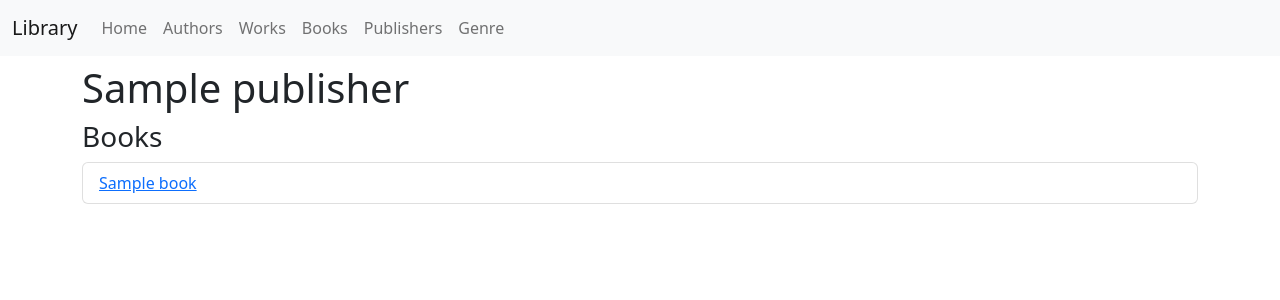
After one commit to Walter-Kovacs/otus_library-django, a Django app: template library/books/templates/publisher/details.html in a window 1280 px wide. The commit adds this page. Shown: the top 300 px of the page. Run offline with Django 4.2, Linux system fonts and the light colour scheme; the template is opened without the code that fills it: most values are stand-ins (such as "Sample title", 1, 10 or a date in 2020).

Commit message:
Publisher views

```diff
--- a/library/books/templates/book/details.html
+++ b/library/books/templates/book/details.html
@@ -7,7 +7,7 @@
 {% block content %}
   <div class="h1">{{ book.title }}</div>
   <div>
-    <a href="{# url 'publisher-details' pk=book.publisher.pk #}">
+    <a href="{% url 'publisher-details' pk=book.publisher.pk %}">
       {{ book.publisher.name }}, {{ book.publishing_year }}
     </a>
   </div>
--- /dev/null
+++ b/library/books/templates/publisher/details.html
@@ -0,0 +1,18 @@
+{% extends 'base.html' %}
+
+{% block page_title %}
+  {{ publisher.name }}
+{% endblock %}
+
+{% block content %}
+  <div class="h1">{{ publisher.name }}</div>
+
+  <div class="h3">Books</div>
+  <ul class="list-group">
+    {% for book in publisher.book_set.all %}
+      <li class="list-group-item">
+        <a href="{% url 'book-details' pk=book.pk %}">{{ book.title }}</a>
+      </li>
+    {% endfor %}
+  </ul>
+{% endblock %}
--- a/library/books/views/__init__.py
+++ b/library/books/views/__init__.py
@@ -3,3 +3,4 @@ from . import genre
 from . import work
 from . import author
 from . import book
+from . import publisher
--- a/library/templates/base.html
+++ b/library/templates/base.html
@@ -46,6 +46,9 @@
                         <a class="nav-link" aria-current="page" href="{% url 'book-list' %}">Books</a>
                     </li>
                     <li class="nav-item">
+                        <a class="nav-link" aria-current="page" href="{% url 'publisher-list' %}">Publishers</a>
+                    </li>
+                    <li class="nav-item">
                         <a class="nav-link" aria-current="page" href="{% url 'genre-list' %}">Genre</a>
                     </li>
                 </ul>
```
Also changed, not shown: library/books/templates/publisher/list.html (added, +16 -0 lines), library/books/views/publisher.py (added, +18 -0 lines), library/library/urls.py (+5 -2 lines).
